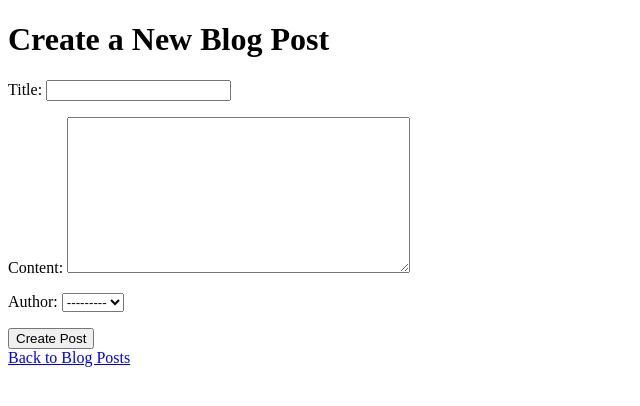
After one commit to ochinchind/blogsdjango, a Django app: page /blog/create/ in a window 1280 px wide. The commit adds this page. Shown: the top 406 px of the page, without its empty margins (0-640 px from the left). Run offline with Django 4.2, Linux system fonts and the light colour scheme; data comes from the database, SQL or seed files in the repository.

Commit message:
step 6 7

```diff
--- /dev/null
+++ b/blog/forms.py
@@ -0,0 +1,7 @@
+from django import forms
+from .models import *
+
+class PostForm(forms.ModelForm):
+    class Meta:
+        model = Post
+        fields = ['title', 'content', 'author']
--- a/blog/templates/blog/post_detail.html
+++ b/blog/templates/blog/post_detail.html
@@ -194,7 +194,7 @@
     <header class="border-bottom lh-1 py-3">
       <div class="row flex-nowrap justify-content-between align-items-center">
         <div class="col-4 pt-1">
-          <a class="link-secondary" href="#">Subscribe</a>
+            <a class="link-secondary" href="{% url 'post_create' %}">Create post</a>
         </div>
         <div class="col-4 text-center">
           <a class="blog-header-logo text-body-emphasis text-decoration-none" href="#">Large</a>
--- /dev/null
+++ b/blog/templates/blog/post_form.html
@@ -0,0 +1,16 @@
+<!DOCTYPE html>
+<html lang="en">
+<head>
+    <meta charset="UTF-8">
+    <title>Create a New Post</title>
+</head>
+<body>
+    <h1>Create a New Blog Post</h1>
+    <form method="post">
+        {% csrf_token %}
+        {{ form.as_p }}
+        <button type="submit">Create Post</button>
+    </form>
+    <a href="{% url 'post_list' %}">Back to Blog Posts</a>
+</body>
+</html>
--- a/blog/templates/blog/post_list.html
+++ b/blog/templates/blog/post_list.html
@@ -194,7 +194,7 @@
     <header class="border-bottom lh-1 py-3">
       <div class="row flex-nowrap justify-content-between align-items-center">
         <div class="col-4 pt-1">
-          <a class="link-secondary" href="#">Subscribe</a>
+          <a class="link-secondary" href="{% url 'post_create' %}">Create post</a>
         </div>
         <div class="col-4 text-center">
           <a class="blog-header-logo text-body-emphasis text-decoration-none" href="#">Large</a>
--- a/blog/urls.py
+++ b/blog/urls.py
@@ -6,4 +6,5 @@ urlpatterns = [
     path('hello/', views.hello_blog, name='hello_blog'),
     path('', views.post_list, name='post_list'),
     path('<int:pk>/', views.post_detail, name='post_detail'),
+    path('create/', views.post_create, name='post_create'),
 ]
--- a/blog/views.py
+++ b/blog/views.py
@@ -1,9 +1,10 @@
-from django.shortcuts import render, get_object_or_404
+from django.shortcuts import render, get_object_or_404, redirect
 
 # Create your views here.
 
 from django.http import HttpResponse
 from .models import *
+from .forms import *
 
 def hello_blog(request):
     return HttpResponse("Hello, Blog!")
@@ -16,3 +17,13 @@ def post_list(request):
 def post_detail(request, pk):
     post = get_object_or_404(Post, pk=pk)
     return render(request, 'blog/post_detail.html', {'post': post})
+
+def post_create(request):
+    if request.method == 'POST':
+        form = PostForm(request.POST)
+        if form.is_valid():
+            form.save()
+            return redirect('post_list')
+    else:
+        form = PostForm()
+    return render(request, 'blog/post_form.html', {'form': form})
```
